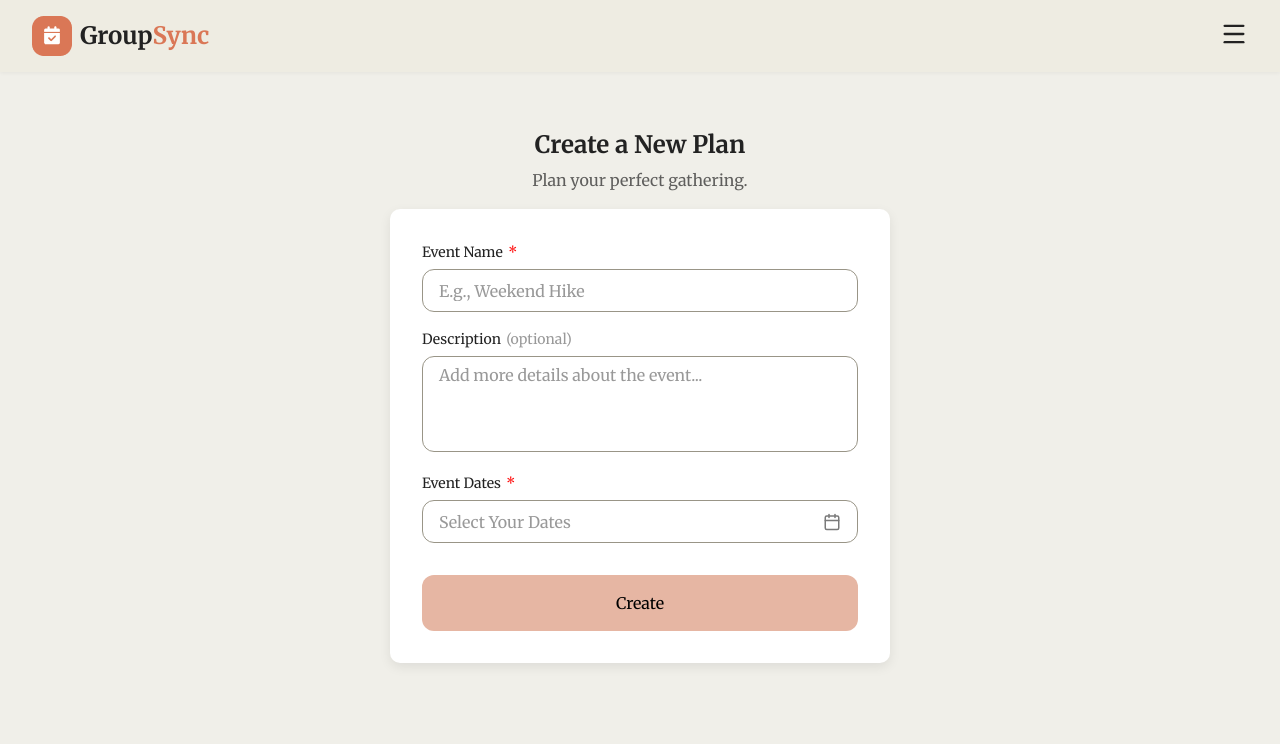
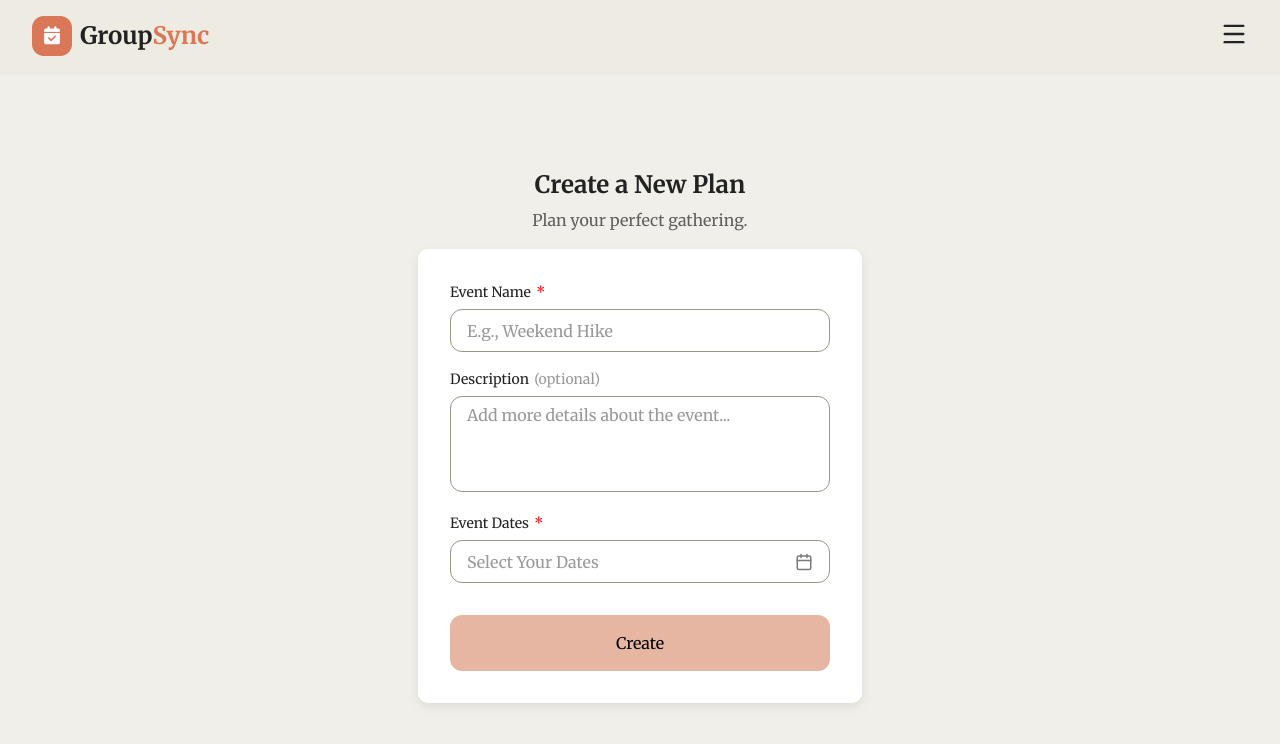
Before and after one commit to angietea101/groupsync, a React (Vite) app: page /createplan in a window 1280 px wide. Shown: the top 744 px of the page. Built offline with nearby package versions, Linux system fonts and the light colour scheme; no server answers.

Commit message:
FIX: Navbar cutting off 3 pages

```diff
--- a/src/pages/CreateAccount.css
+++ b/src/pages/CreateAccount.css
@@ -1,12 +1,12 @@
 /* Entire area under navbar */
 .create-container {
+  padding-top: 6rem;
   min-height: calc(100vh);
+
   display: flex;
   justify-content: center;
   align-items: center;
-  background: transparent;
-  overflow: hidden;
-  margin-top: 2rem;
+
   margin-bottom: 2rem;
 }
 
@@ -237,6 +237,6 @@
   transition: opacity 0.2s ease;
 }
 
-.password-toggle-btn hover {
+.password-toggle-btn:hover {
   opacity: 1;
 }
--- a/src/pages/CreatePlan.css
+++ b/src/pages/CreatePlan.css
@@ -1,29 +1,16 @@
 /* Page wrapper */
 .createplan-page {
-  position: relative;
-  padding-left: clamp(1rem, 6vw, 3rem);
-  padding-right: clamp(1rem, 6vw, 3rem);
-  background-color: var(--color-primary-light);
+  padding-top: 72px;
+  min-height: 100vh;
+  display: flex;
+  justify-content: center;
 }
 
 .createplan-container {
-  min-height: calc(100vh - 72px);
+  margin-block: 2rem;
   display: flex;
+  flex-direction: column;
   justify-content: center;
-  align-items: center;
-  background: transparent;
-  margin-top: 2rem;
-  margin-bottom: 2rem;
-
-  flex-direction: column;
-  overflow: visible;
-
-  width: 100%;
-  max-width: 500px;
-  margin-left: auto;
-  margin-right: auto;
-
-  padding: 0;
 }
 
 /* Main card */
--- a/src/styles/variables.css
+++ b/src/styles/variables.css
@@ -3,6 +3,7 @@
 ----------------------------------------- */
 :root {
   --radius-btn: 12px;
+  --navbar-height: 72px;
 
   /* Brand Colors */
   --color-primary: #da7756;
```
